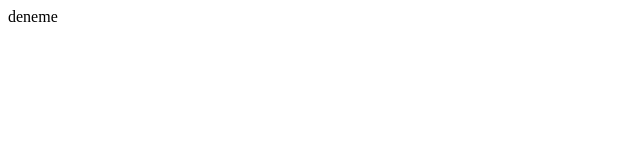
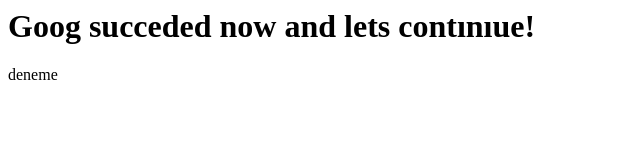
Before and after one commit to Alanwanden/test, a plain HTML site: page index.html in a window 1280 px wide. Shown: the whole page, without its empty margins (0-640 px from the left). Drawn offline with Linux system fonts and the light colour scheme.

Commit message:
just for tryıng

```diff
--- a/index.html
+++ b/index.html
@@ -6,6 +6,7 @@
     <title>Document</title>
 </head>
 <body>
+    <h1>Goog succeded now and lets contınıue!</h1>
     <p>deneme</p>
 </body>
 </html>
```
